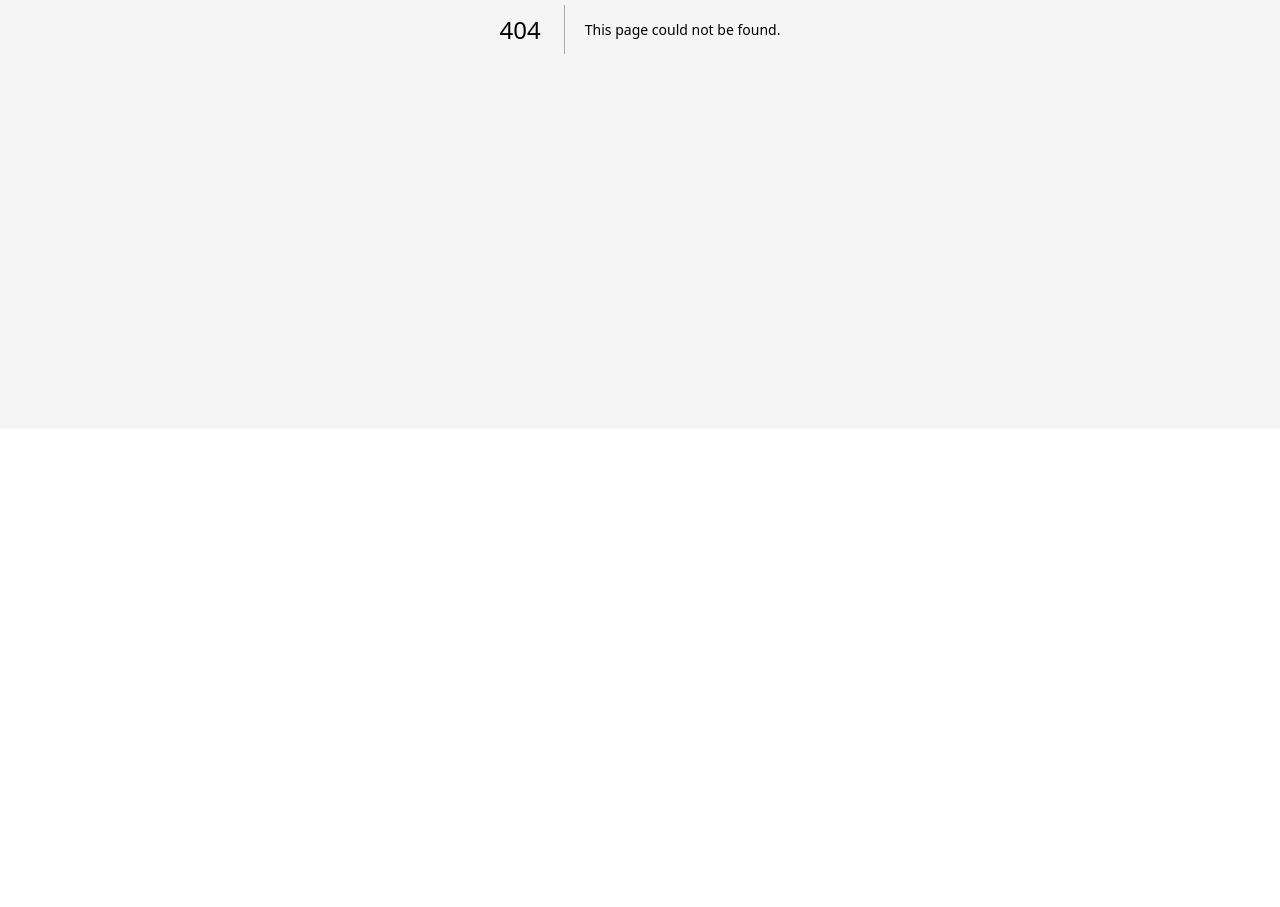
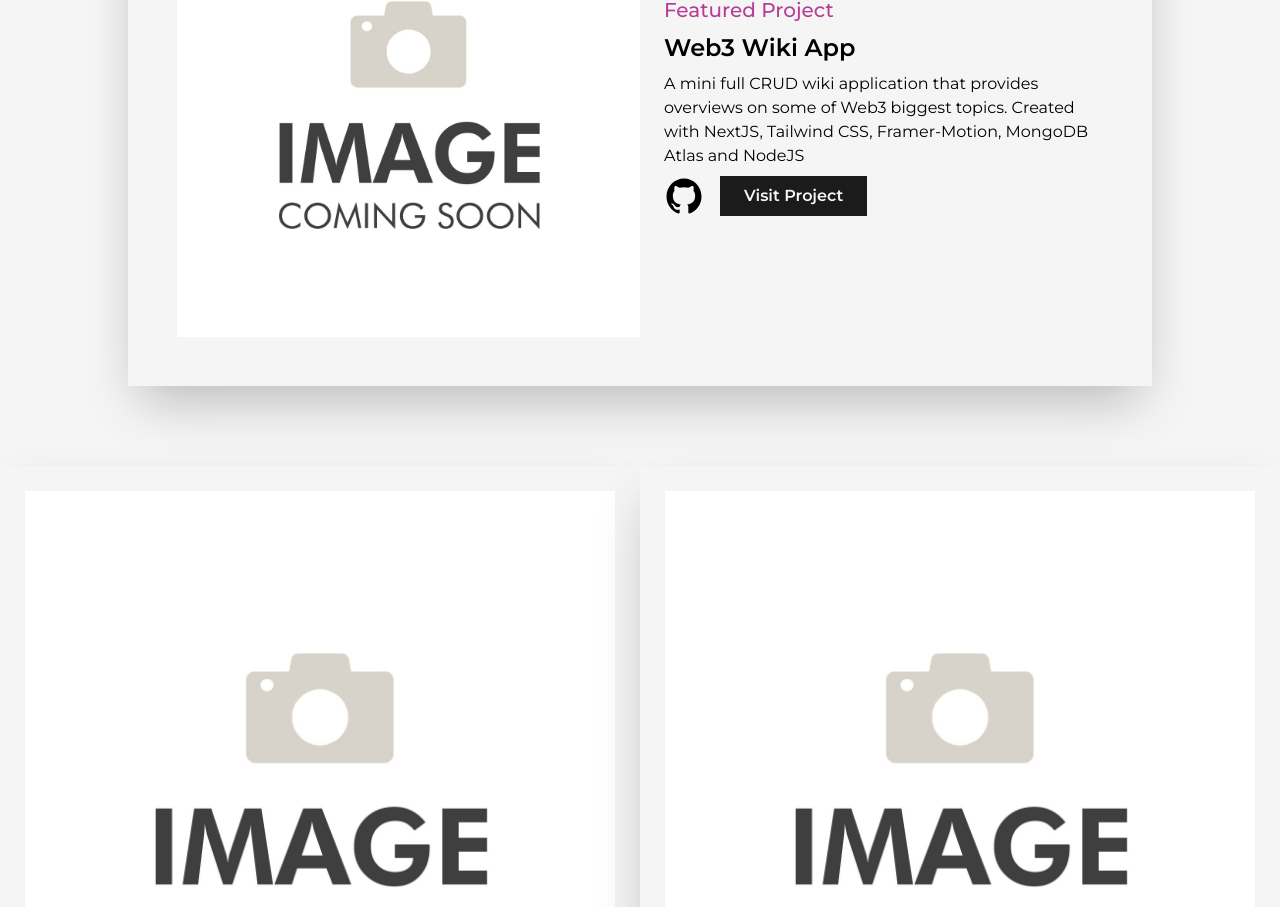
Before and after one commit to kayishau/official_portfolio, a Next.js app: page /projects in a window 1280 px wide. Before the commit this address had no page. Shown: the part 459-1366 px from the top of the page. Before the commit the page ends 888 px from the top, so only its background shows below. Built offline with nearby package versions, Linux system fonts and the light colour scheme.

Commit message:
Projects page started

```diff
--- a/src/pages/index.js
+++ b/src/pages/index.js
@@ -10,6 +10,8 @@ export default function Home() {
       <main className='flex items-center text-dark w-full h-full'>
         <Layout className='pt-0 pl-10 pr-10'/>
 
+
+
       </main>
     </>
   )
--- /dev/null
+++ b/src/pages/projects.js
@@ -0,0 +1,130 @@
+import React from "react"
+import AnimatedText from "@/components/AnimatedText"
+import Link from "next/link"
+import Image from "next/image"
+import { GithubIcon } from "@/components/Icons"
+import  project1 from "../../public/images/projects/image-coming-soon.jpeg"
+// import Layout from "@/components/Layout";
+// import Head from "next/head";
+
+
+const FeaturedProject = ({type, title, summary, img, link, github}) => {
+
+    return (
+       <article className="w-full flex items-center justify-between relative border border-solid border-light bg-light shadow-2xl p-12">
+
+        {/* <div className="absolute top-0 -right-3 -z-10 w-[102%] h-[103%] bg-dark"/>  */}
+
+        <Link href={link} target="_blank"
+        className="w-1/2 cursor-pointer overflow-hidden"
+        >
+            <Image src={img} alt={title} className="w-full h-auto" />
+        </Link>
+
+        <div className="w-1/2 flex flex-col items-start justify-between pl-6">
+            <span className=" text-primary font-medium text-xl">{type}</span>
+            <Link href={link} target="_blank" className="hover:underline underline-offset-2">
+            <h2 className="my-2 w-full text-left text-2xl font-semibold">{title}</h2>
+            </Link>
+            <p>{summary}</p>
+            <div className="mt-2 flex items-center">
+            <Link href={github} target="_blank" className="w-10"> <GithubIcon /> </Link>
+            <Link href={link} target="_blank" className="ml-4 bg-dark text-light p-2 px-6 text-medium font-semibold"> Visit Project </Link>
+            </div>
+        </div>
+
+       </article>
+    )
+
+}
+
+const Project = ({title, type, img, link, github}) => {
+
+    return (
+        <article className="w-full flex flex-col items-center justify-center border border-solid border-light bg-light p-6 relative shadow-2xl">
+
+        <Link href={link} target="_blank"
+        className="w-full cursor-pointer overflow-hidden"
+        >
+            <Image src={img} alt={title} className="w-full h-auto" />
+        </Link>
+
+        <div className="w-full flex flex-col items-start justify-between mt-4">
+            <span className=" text-primary font-medium text-xl">{type}</span>
+            <Link href={link} target="_blank" className="hover:underline underline-offset-2">
+            <h2 className="my-2 w-full text-left text-1xl font-semibold">{title}</h2>
+            </Link>
+
+            <div className=" w-full mt-2 flex items-center justify-between underline">
+            <Link href={link} target="_blank" className="  font-semibold"> Visit</Link>
+            <Link href={github} target="_blank" className="w-8"> <GithubIcon />{" "} </Link>
+
+            </div>
+        </div>
+        </article>
+    )
+
+}
+
+const projects = () => {
+  return (
+    <>
+    {/* <Head></Head> */}
+    <main className="w-full mb-16 flex flex-col items-center justify-center">
+
+        <div className="pt-10">
+            <AnimatedText text="Creatively Coding :)"
+            />
+
+
+            <div className="pt-20 flex flex-wrap items-center justify-center">
+
+                <div className="border-black w-4/5 mb-20">
+                    <FeaturedProject
+                  title="Web3 Wiki App"
+                  img={project1}
+                  summary="A mini full CRUD wiki application that provides overviews on some of Web3 biggest topics. Created with NextJS, Tailwind CSS, Framer-Motion, MongoDB Atlas and NodeJS "
+                  link="https://github.com/kayishau/web3-wiki"
+                  type="Featured Project"
+                  github="https://github.com/kayishau/web3-wiki"
+                  />
+
+                 </div>
+                <div className="border-black w-1/2">
+                <Project
+                  title="Carbon Footprint Tracker"
+                  img={project1}
+                  summary="A mini full CRUD wiki application that provides overviews on some of Web3 biggest topics. Created with NextJS, Tailwind CSS, Framer-Motion, MongoDB Atlas and NodeJS "
+                  link="https://github.com/tiffanysimione/ProjectThree-CarbonFootprint-FrontEnd"
+                  type="Featured Project"
+                  github="https://github.com/tiffanysimione/ProjectThree-CarbonFootprint-FrontEnd"
+                  />
+                </div>
+
+                <div className="border-black w-1/2">
+                   <Project
+                  title="WTW Blog"
+                  img={project1}
+                  summary="A mini full CRUD wiki application that provides overviews on some of Web3 biggest topics. Created with NextJS, Tailwind CSS, Framer-Motion, MongoDB Atlas and NodeJS "
+                  link="https://github.com/kayishau/WTW-Blog"
+                  type="Featured Project"
+                  github="https://github.com/kayishau/WTW-Blog"
+                  />
+                </div>
+
+            </div>
+
+
+
+
+        </div>
+
+
+
+
+    </main>
+    </>
+  )
+};
+
+export default projects
--- a/tailwind.config.js
+++ b/tailwind.config.js
@@ -21,6 +21,26 @@ module.exports = {
         primaryDark: "#58E6D9", // 80,230,217
     }
     },
+    screens: {
+      "2xl": { max: "1535px" },
+      // => @media (max-width: 1535px) { ... }
+
+      xl: { max: "1279px" },
+      // => @media (max-width: 1279px) { ... }
+
+      lg: { max: "1023px" },
+      // => @media (max-width: 1023px) { ... }
+
+      md: { max: "767px" },
+      // => @media (max-width: 767px) { ... }
+
+      sm: { max: "639px" },
+      // => @media (max-width: 639px) { ... }
+
+      xs: { max: "479px" },
+      // => @media (max-width: 479px) { ... }
+  },
+
   },
   plugins: [],
 }
```
Also changed, not shown: src/components/NavBar.js (+16 -1 lines), public/images/projects/image-coming-soon.jpeg (added).
